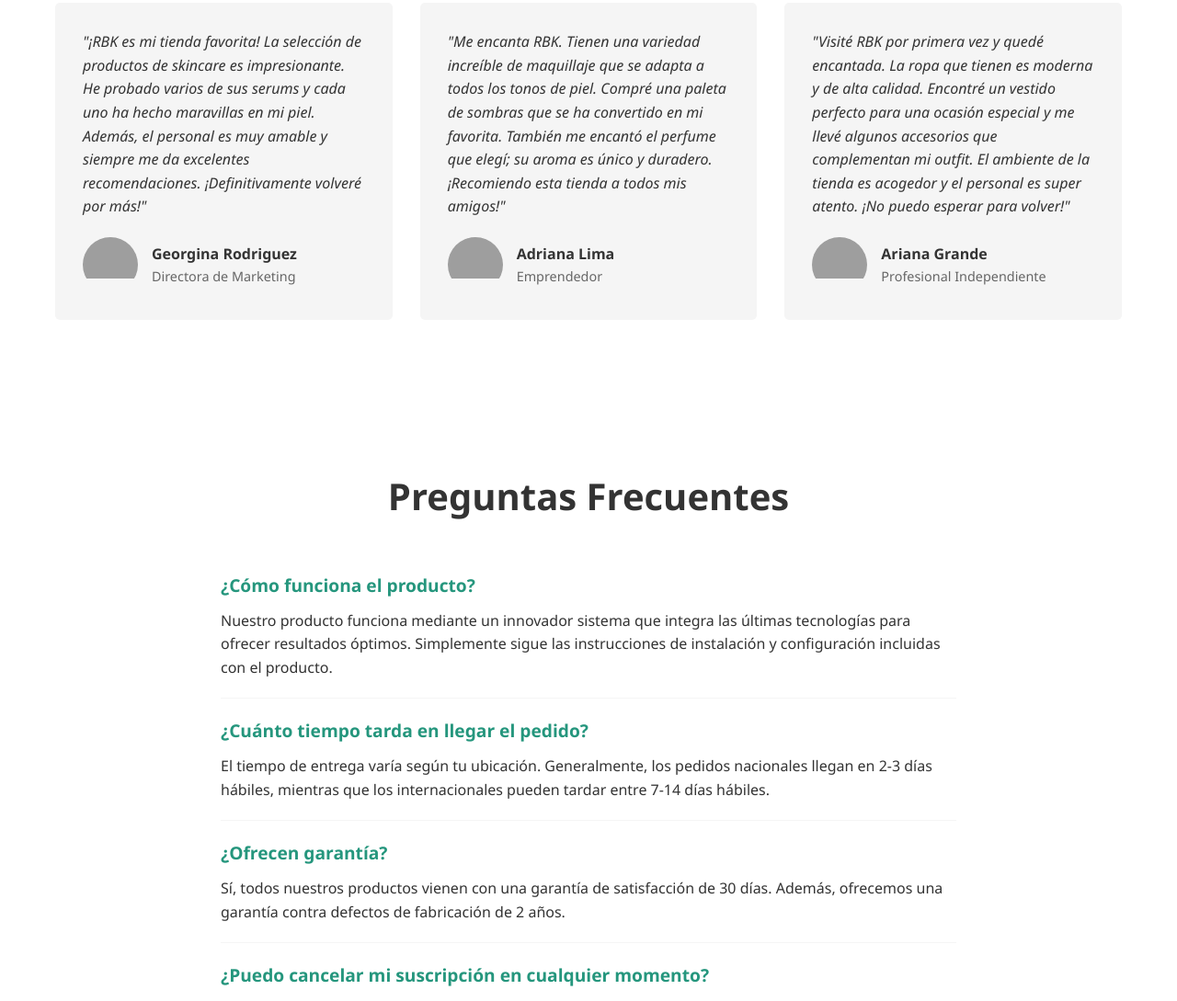
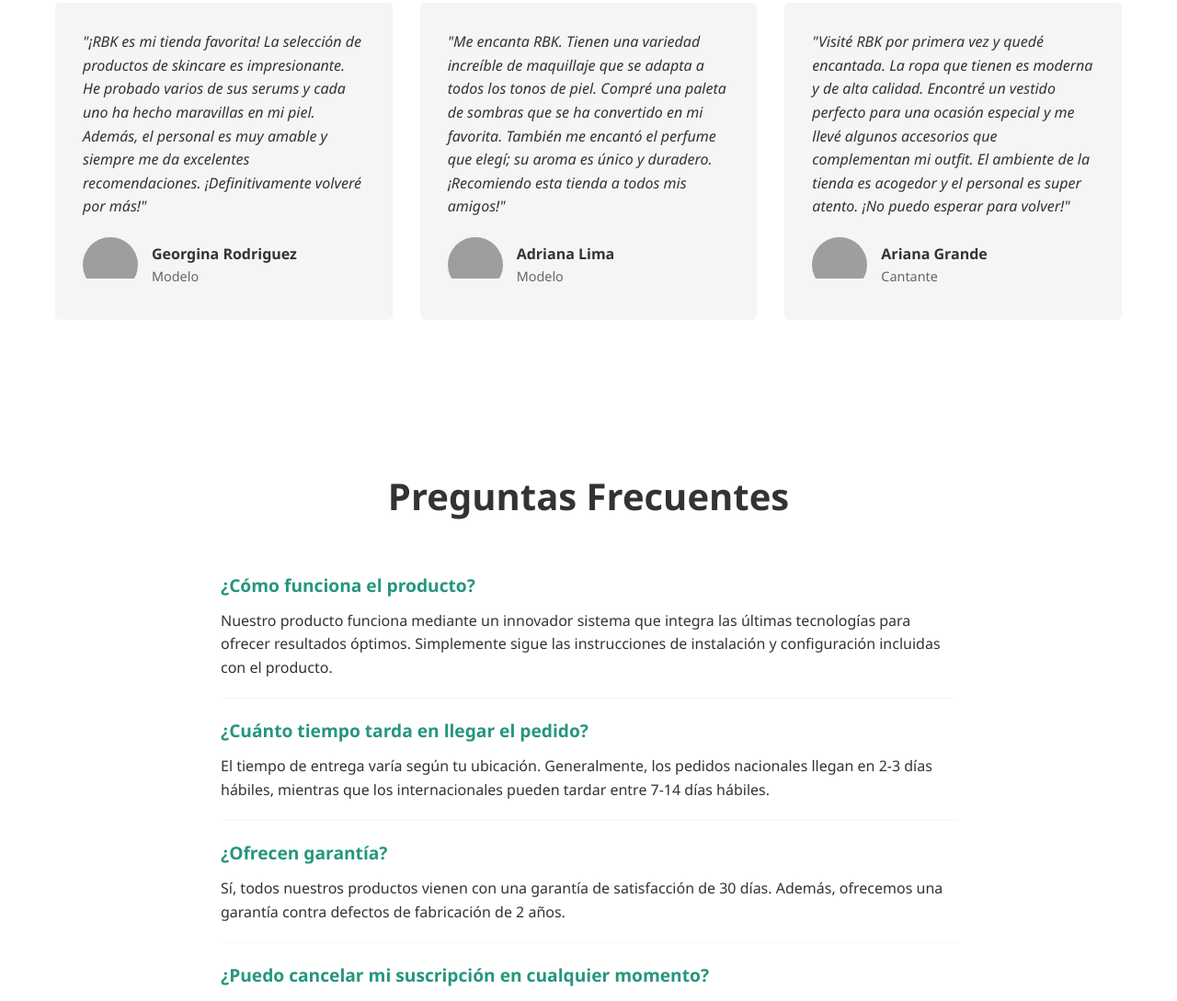
Before and after one commit to rebekulla/paginadeventas, a plain HTML site: page index.html in a window 1280 px wide. Shown: the part 2876-3965 px from the top of the page at 92% size. Drawn offline with Linux system fonts and the light colour scheme; grey boxes are pictures that could not be loaded.

Commit message:
Update index.html

```diff
--- a/index.html
+++ b/index.html
@@ -117,7 +117,7 @@
                         </div>
                         <div class="author-info">
                             <div class="author-name">Georgina Rodriguez</div>
-                            <div class="author-title">Directora de Marketing</div>
+                            <div class="author-title">Modelo</div>
                         </div>
                     </div>
                 </div>
@@ -132,7 +132,7 @@
                         </div>
                         <div class="author-info">
                             <div class="author-name">Adriana Lima</div>
-                            <div class="author-title">Emprendedor</div>
+                            <div class="author-title">Modelo</div>
                         </div>
                     </div>
                 </div>
@@ -147,7 +147,7 @@
                         </div>
                         <div class="author-info">
                             <div class="author-name">Ariana Grande</div>
-                            <div class="author-title">Profesional Independiente</div>
+                            <div class="author-title">Cantante</div>
                         </div>
                     </div>
                 </div>
```
